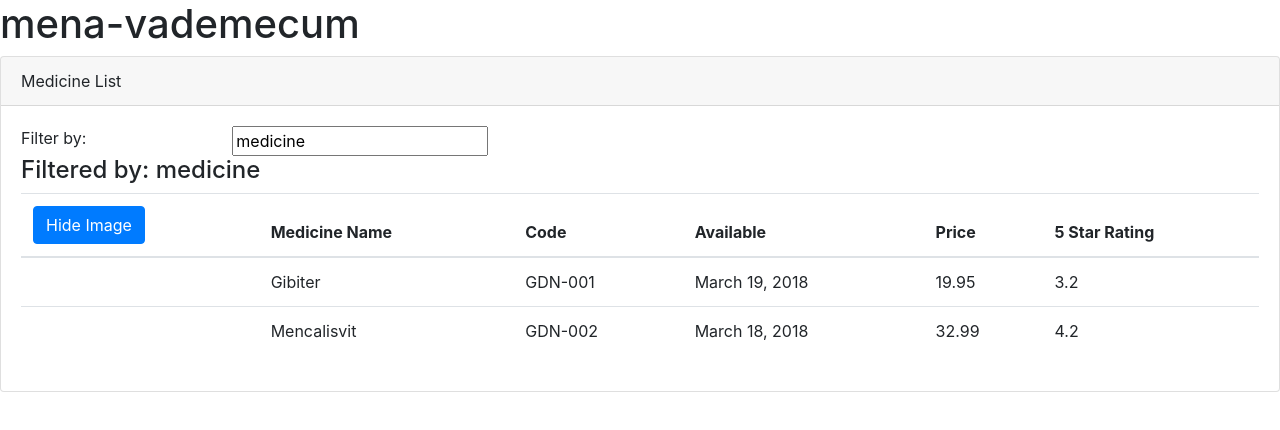
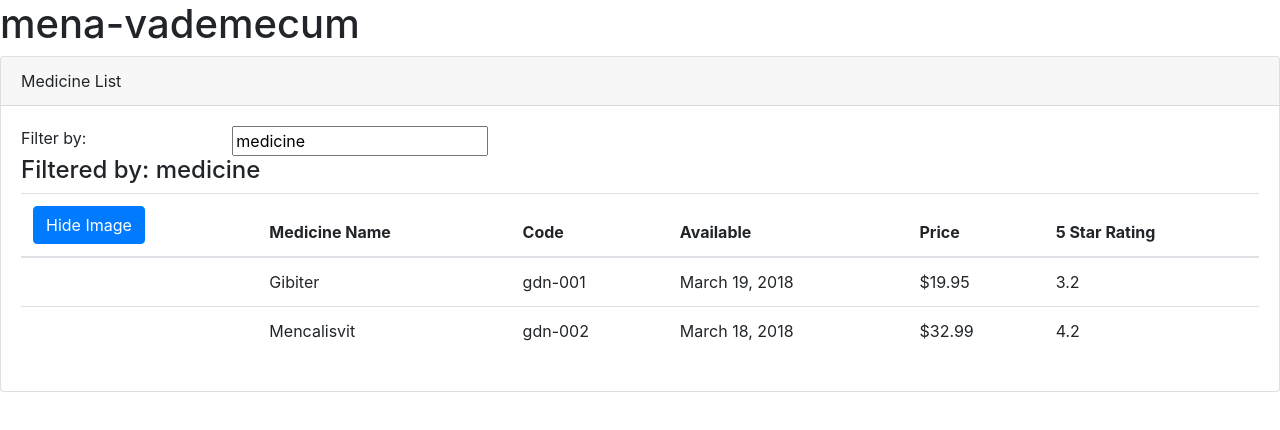
Before and after one commit to mhungc/Angular-Basic, an Angular app in the folder Final/mena-vademecum/: page / in a window 1280 px wide. Shown: the top 430 px of the page. Built offline with nearby package versions, Linux system fonts and the light colour scheme.

Commit message:
added some pipes

```diff
--- a/Final/mena-vademecum/src/app/medicines/medicine-list-component.html
+++ b/Final/mena-vademecum/src/app/medicines/medicine-list-component.html
@@ -45,10 +45,10 @@
               {{ medicine.medicineName }}
             </td>
             <td>
-              {{ medicine.medicineCode }}
+              {{ medicine.medicineCode | lowercase }}
             </td>
             <td>{{ medicine.releaseDate }}</td>
-            <td>{{ medicine.price }}</td>
+            <td>{{ medicine.price | currency:'USD':'symbol':'1.2-2'}}</td>
             <td>{{ medicine.starRating }}</td>
           </tr>
         </tbody>
```
